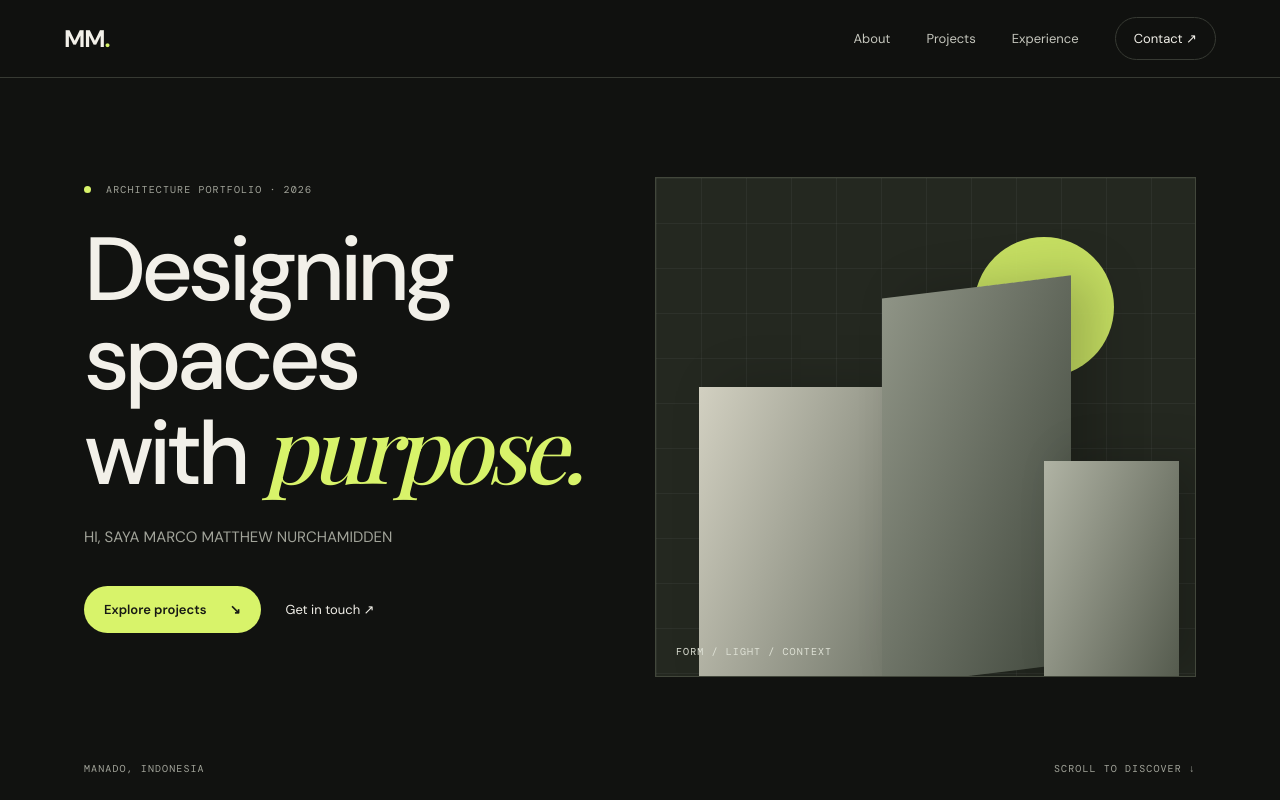
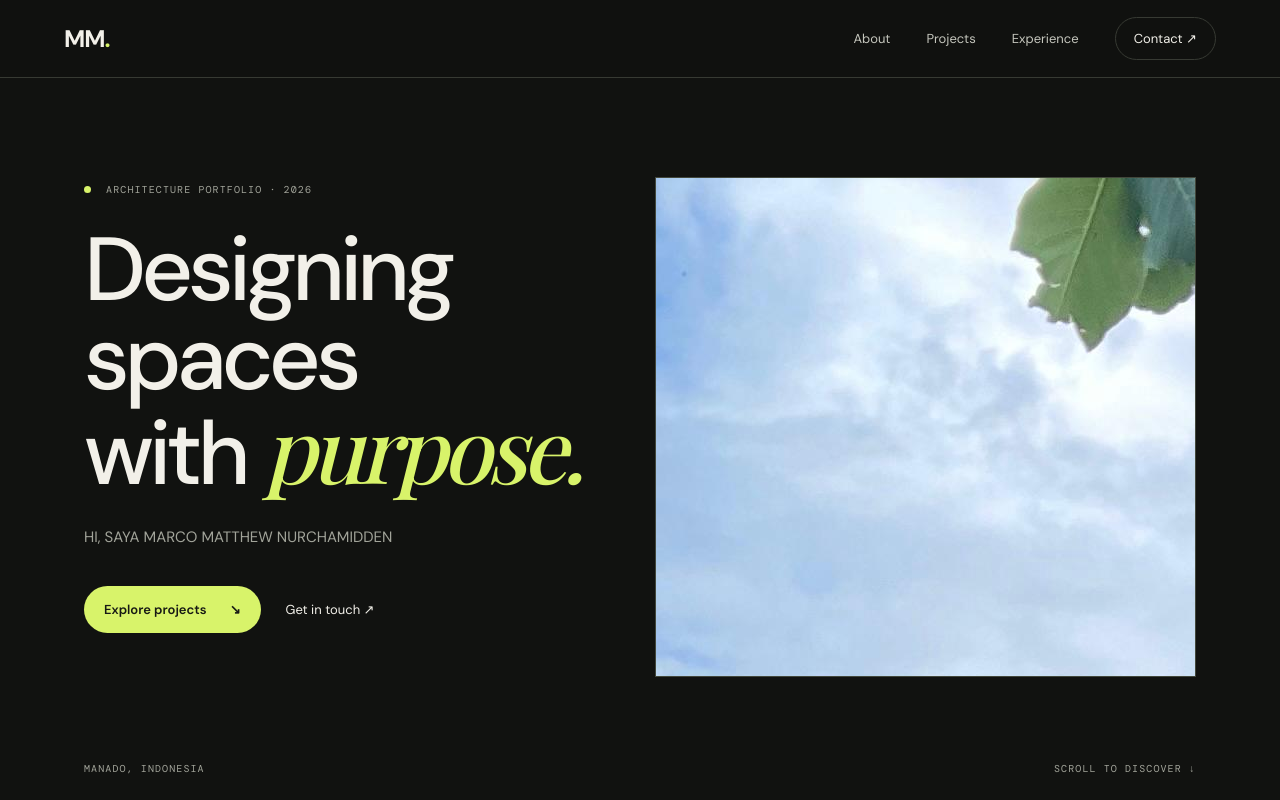
Before and after one commit to marcomatthew/marcomatthew.github.io, a plain HTML site: page index.html in a window 1280 px wide. Shown: the top 800 px of the page. Drawn offline with nearby package versions, Linux system fonts and the light colour scheme; files whose address does not match are found by name; a web font is replaced by a local one.

Commit message:
Add new personal photos

```diff
--- a/index.html
+++ b/index.html
@@ -27,9 +27,8 @@
           <a class="text-link" href="#contact">Get in touch ↗</a>
         </div>
       </div>
-      <div class="hero-art" aria-label="Abstract architectural composition">
-        <div class="art-grid"></div><div class="art-sun"></div><div class="art-block block-one"></div><div class="art-block block-two"></div><div class="art-block block-three"></div>
-        <div class="art-caption">FORM / LIGHT / CONTEXT</div>
+      <div class="hero-art"> <img src="pic-1.jpeg" alt="Marco Matthew">
+</div>
       </div>
       <div class="hero-bottom"><span>MANADO, INDONESIA</span><span>SCROLL TO DISCOVER ↓</span></div>
     </section>
```
